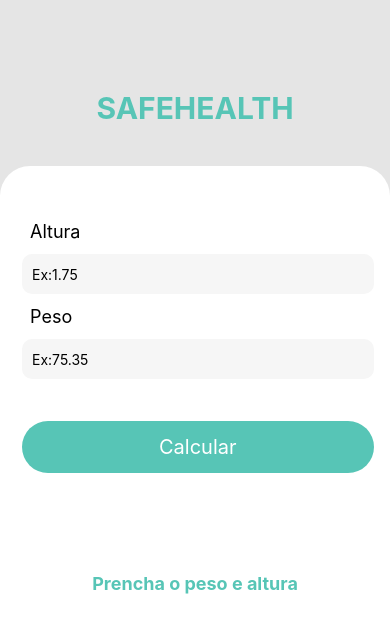
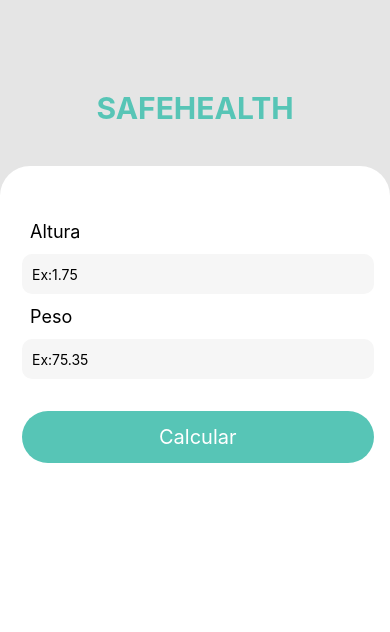
Before and after one commit to Elanio-Bros/caculator-imc, a React Native app: screen / in a window 390 px wide. Shown: the top 632 px of the page. Built offline with nearby package versions, Linux system fonts and the light colour scheme.

Commit message:
Adição de uma listagem com os elementos salvos

```diff
--- a/src/components/Form/ResultImc/index.js
+++ b/src/components/Form/ResultImc/index.js
@@ -9,24 +9,18 @@ export default function ResultImc(props) {
     });
   };
 
-  function buttonShare() {
-    if (props.resultImc !== null) {
-      return (
-        <TouchableOpacity style={styles.ButtonShare}>
-          <Text style={styles.ButtonShare.Text} onPress={onShare}>Compartilhar</Text>
-        </TouchableOpacity>
-      );
-    } else {
-      return "";
-    }
-  }
-
   return (
     <View>
       <View style={style.resultImc}>
-        <View style={styles.boxShareButton}>{buttonShare()}</View>
         <Text style={style.information}>{props.messageResultImc}</Text>
         <Text style={style.numberImc}>{props.resultImc}</Text>
+        <View style={styles.boxShareButton}>
+          <TouchableOpacity style={styles.ButtonShare} onPress={onShare}>
+            <Text style={styles.ButtonShare.Text} >
+              Compartilhar
+            </Text>
+          </TouchableOpacity>
+        </View>
       </View>
     </View>
   );
--- a/src/components/Form/ResultImc/style.js
+++ b/src/components/Form/ResultImc/style.js
@@ -4,9 +4,8 @@ import { StyleSheet } from "react-native";
 const style = StyleSheet.create({
   resultImc: {
     width: "100%",
-    flex: 1,
-    marginTop: 20,
-    paddingTop: 60,
+    marginTop: 10,
+    paddingTop: 20,
     borderRadius: 50,
     alignItems: "center",
   },
@@ -26,18 +25,20 @@ const style = StyleSheet.create({
   boxShareButton: {
     width: "100%",
     alignItems: "center",
-    marginBottom: 10,
   },
 
   ButtonShare: {
     backgroundColor: "#1877F2",
     borderRadius: 50,
-    paddingBottom: 5,
-    paddingTop: 5,
+    paddingBottom: 14,
+    paddingTop: 14,
+    width: "70%",
+    alignItems: "center",
+    justifyContent: "center",
     Text: {
       color: "#FFFFFF",
       fontWeight: "bold",
-      fontSize:20,
+      fontSize: 20,
       paddingHorizontal: 30,
     },
   },
--- a/src/components/Form/index.js
+++ b/src/components/Form/index.js
@@ -7,6 +7,7 @@ import {
   TouchableOpacity,
   Pressable,
   Keyboard,
+  FlatList,
 } from "react-native";
 import ResultImc from "./ResultImc/index.js";
 import styles from "./style.js";
@@ -19,21 +20,24 @@ export default function Form() {
   const [imc, setImc] = useState(null);
   const [TextButton, setTextButton] = useState("Calcular");
   const [errorMessage, setErrorMessage] = useState(null);
+  const [imcList, setImcList] = useState([]);
 
   // Funções para os estados
   function validationImc() {
     if (weight != null && weight != "" && height != null && height != "") {
       setErrorMessage(null);
       imcCaculator();
+      setHeight(null);
+      setWeight(null);
       setMessageImc("Seu Imc é igual:");
       setTextButton("Calcular Novamente");
       Keyboard.dismiss();
-      return;
-    }
+    } else {
       setImc(null);
       setMessageImc("Prencha o peso e altura");
       setTextButton("Calcular");
       verificationImc();
+    }
   }
 
   function verificationImc() {
@@ -44,14 +48,17 @@ export default function Form() {
   }
 
   function imcCaculator() {
-    let heightFormat = height.replace(",",".");
-    let weightFormat = weight.replace(",",".");
-    return setImc((weightFormat / (heightFormat* heightFormat)).toFixed(2));
+    let heightFormat = height.replace(",", ".");
+    let weightFormat = weight.replace(",", ".");
+    let imc = (weightFormat / (heightFormat * heightFormat)).toFixed(2);
+    setImcList((arr) => [...arr, { id: new Date().getTime(), imc: imc }]);
+    setImc(imc);
   }
 
+  function renderForm() {
+    if (imc == null) {
       return (
-    <Pressable onPress={Keyboard.dismiss} style={styles.formContext}>
-      <View style={styles.form}>
+        <Pressable onPress={Keyboard.dismiss} style={styles.form}>
           <Text style={styles.formLabel}>Altura</Text>
           <Text style={styles.errorMessage}>{errorMessage}</Text>
           <TextInput
@@ -74,12 +81,46 @@ export default function Form() {
 
           <TouchableOpacity
             style={styles.buttonCaculator}
-          onPress={validationImc}
+            onPress={() => validationImc()}
+          >
+            <Text style={styles.buttonCaculator.Text}>{TextButton}</Text>
+          </TouchableOpacity>
+        </Pressable>
+      );
+    } else {
+      return (
+        <View style={styles.exhibitionResultImc}>
+          <ResultImc messageResultImc={messageImc} resultImc={imc} />
+          <TouchableOpacity
+            style={styles.buttonCaculator}
+            onPress={() => validationImc()}
           >
             <Text style={styles.buttonCaculator.Text}>{TextButton}</Text>
           </TouchableOpacity>
         </View>
-      <ResultImc messageResultImc={messageImc} resultImc={imc} />
-    </Pressable>
       );
     }
+  }
+
+  return (
+    <View style={styles.formContext}>
+      {renderForm()}
+      <FlatList
+        showsVerticalScrollIndicator={false}
+        style={styles.listImc}
+        data={[...imcList].reverse()}
+        renderItem={({ item }) => {
+          return (
+            <Text style={styles.resultImcItem}>
+              Resultado IMC=
+              <Text style={styles.resultImcItemList}> {item.imc}</Text>
+            </Text>
+          );
+        }}
+        keyExtractor={(item) => {
+          return item.id;
+        }}
+      />
+    </View>
+  );
+}
--- a/src/components/Form/style.js
+++ b/src/components/Form/style.js
@@ -45,13 +45,36 @@ const style = StyleSheet.create({
     paddingTop: 14,
     paddingBottom: 14,
     marginLeft: 12,
-    marginTop: 30,
+    marginTop: 20,
 
     // Não sei se isso é correto na documentação
     Text: {
       fontSize: 20,
       color: "#FFFFFF",
     },
+  },
+
+  exhibitionResultImc: {
+    width: "100%",
+    height: "50%",
+    justifyContent: "center",
+    alignItems: "center",
+  },
+
+  listImc: {
+    marginTop: 20,
+  },
+
+  resultImcItem: {
+    fontSize: 20,
+    color: "#57C5B6",
+    height: 50,
+    width: "100%",
+  },
+
+  resultImcItemList: {
+    fontSize:25,
+    color: "#57C5B6",
   },
 
   errorMessage: {
```
Lines whose indentation alone changed are shown as unchanged.
